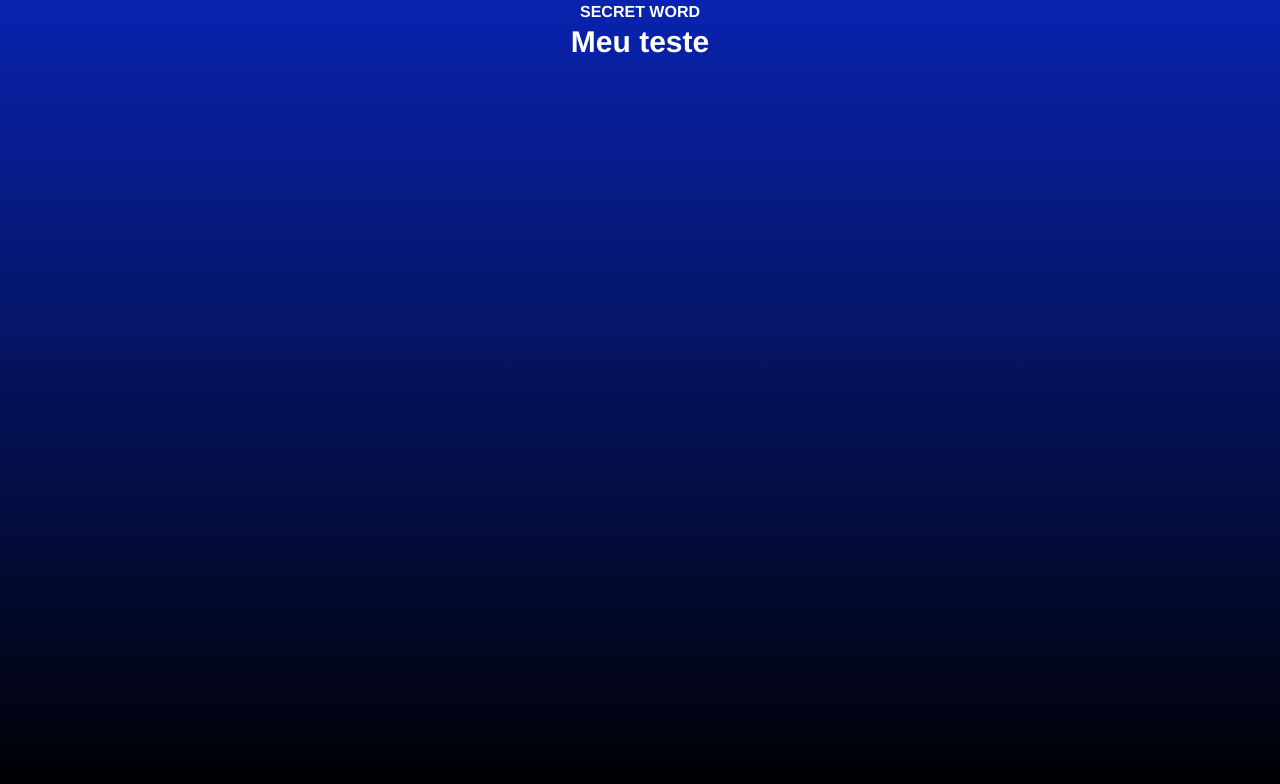
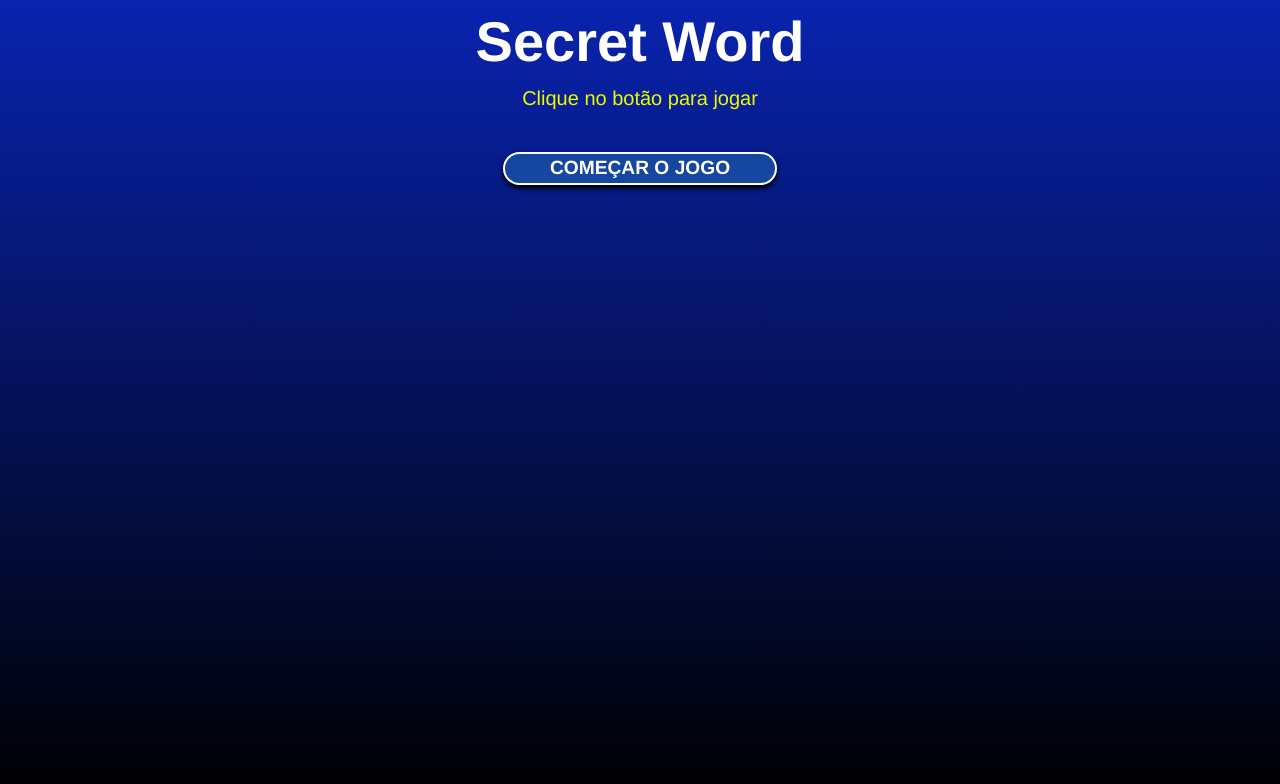
Before and after one commit to davcavalc/aulas-de-react-udemy, a React (Vite) app in the folder Secret_Word/: page / in a window 1280 px wide. Shown: the top 784 px of the page. Built offline with nearby package versions, Linux system fonts and the light colour scheme.

Commit message:
📓Aula: Secret Word (parte 2) - 17/08/2022

```diff
--- a/Secret_Word/src/App.jsx
+++ b/Secret_Word/src/App.jsx
@@ -1,15 +1,12 @@
-import './index.css'
+import StartScreen from "./Componentes/StartScreen";
+import "./index.css";
 
 function App() {
-
-  return (
-    <>
-      <h1 className="App uppercase font-bold">secret word</h1>
-      <div className="h-14 bg-gradient-r from-amber-500 to-amber-900 ">
-        <h2 className="text-center font-bold text-3xl hover:text-amber-600">Meu teste</h2>
-      </div>
-    </>
-  )
+	return (
+		<>
+			<StartScreen />
+		</>
+	);
 }
 
 export default App;
--- /dev/null
+++ b/Secret_Word/src/Componentes/StartScreen.jsx
@@ -0,0 +1,15 @@
+import React from "react";
+
+const StartScreen = () => {
+	return (
+		<>
+			<div className="flex items-center flex-col">
+				<h1 className="text-[3.5em] font-bold">Secret Word</h1>
+				<p className="mb-[2em] text-startScreen text-xl">Clique no botão para jogar</p>
+				<button className="btn shadow-md shadow-black">Começar o jogo</button>
+			</div>
+		</>
+	);
+};
+
+export default StartScreen;
--- a/Secret_Word/src/index.css
+++ b/Secret_Word/src/index.css
@@ -9,7 +9,8 @@
 	text-align: center;
 }
 
-html, body {
+html,
+body {
 	height: 100%;
 }
 
@@ -17,6 +18,23 @@ body {
 	font-family: "Helvetica";
 	margin: 0;
 	padding: 0;
-  background: linear-gradient(180deg, rgba(9,35,175,1) 0%, rgba(0,0,0,1) 100%);
+	background: linear-gradient(180deg, rgba(9, 35, 175, 1) 0%, rgba(0, 0, 0, 1) 100%);
 	color: #fff;
 }
+
+.btn {
+	background: #1646a0;
+	color: #fff;
+	padding: 0 45px;
+	border: 2px solid #fff;
+	border-radius: 50px;
+	text-transform: uppercase;
+	font-weight: bold;
+	font-size: 1.2em;
+	cursor: pointer;
+	transition: 0.4s;
+}
+
+.btn:hover {
+	background-color: #0923af;
+}
--- a/Secret_Word/tailwind.config.cjs
+++ b/Secret_Word/tailwind.config.cjs
@@ -1,11 +1,13 @@
 /** @type {import('tailwindcss').Config} */
 module.exports = {
-  content: [
-    "./index.html",
-    "./src/**/*.{vue,js,ts,jsx,tsx}",
-  ],
-  theme: {
-    extend: {},
-  },
-  plugins: [],
-}
+	content: ["./index.html", "./src/**/*.{vue,js,ts,jsx,tsx}"],
+	theme: {
+		colors: {
+			startScreen: "#ecfa00",
+			slate: "#cbd5e1",
+			black: "#000",
+		},
+		extend: {},
+	},
+	plugins: [],
+};
```
Lines whose indentation alone changed are shown as unchanged.
